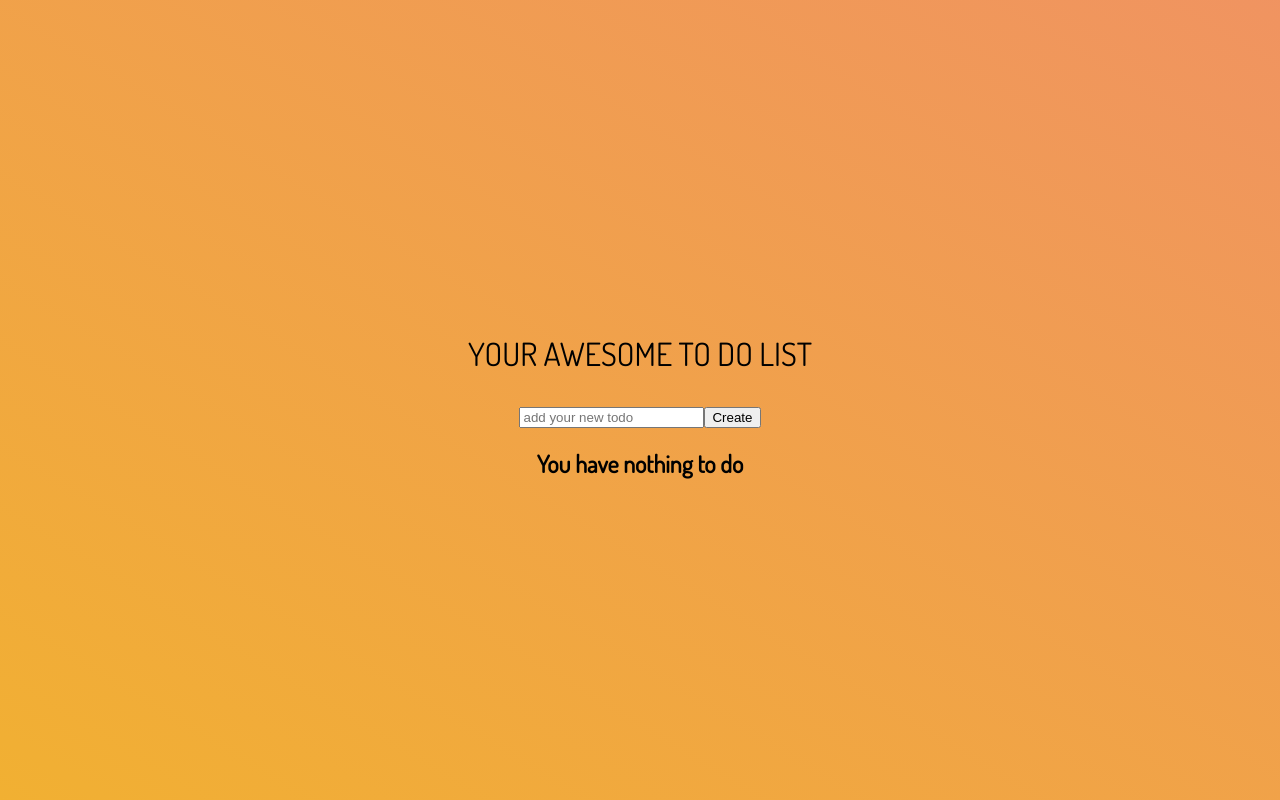
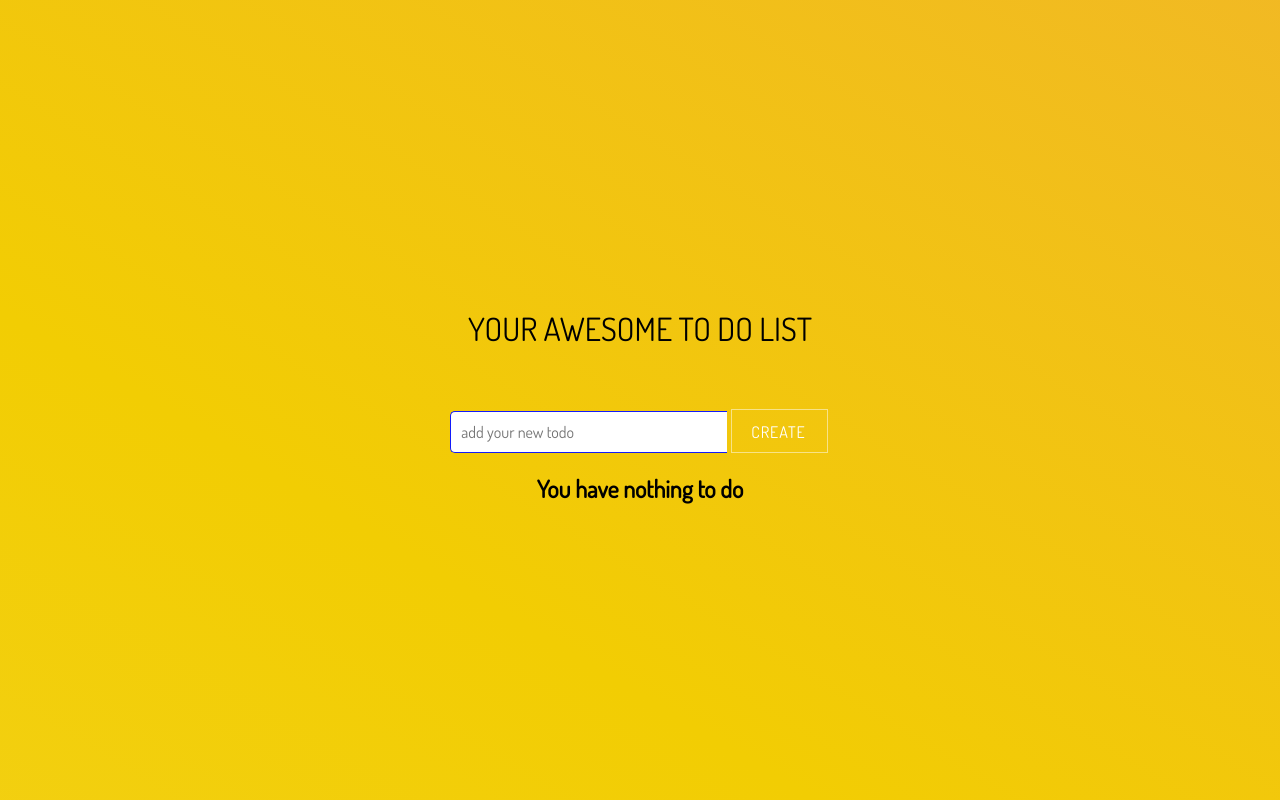
Before and after one commit to AlenaAlyona/todo_list, a React (Create React App) app: page / in a window 1280 px wide. Built offline with nearby package versions, Linux system fonts and the light colour scheme.

Commit message:
styled submit button in Form.tsx

```diff
--- a/src/App.css
+++ b/src/App.css
@@ -36,10 +36,10 @@
   );
   background-size: 4200% 4200%;
 
-  -webkit-animation: AnimationName 360s ease infinite;
-  -moz-animation: AnimationName 360s ease infinite;
-  -o-animation: AnimationName 360s ease infinite;
-  animation: AnimationName 360s ease infinite;
+  -webkit-animation: AnimationName 120s ease infinite;
+  -moz-animation: AnimationName 120s ease infinite;
+  -o-animation: AnimationName 120s ease infinite;
+  animation: AnimationName 120s ease infinite;
 }
 
 @-webkit-keyframes AnimationName {
--- a/src/components/Form.tsx
+++ b/src/components/Form.tsx
@@ -1,13 +1,18 @@
 import React, { useState } from "react";
 import { PropsForm } from "../model";
+import "./form.css";
 
 function Form(props: PropsForm) {
   const [todo, setTodo] = useState("");
 
   const submit = (event: any) => {
     event.preventDefault();
-    props.handleSubmit(todo);
-    setTodo("");
+    if (todo.length > 0) {
+      props.handleSubmit(todo);
+      setTodo("");
+    } else {
+      console.log("Please fiil in this field");
+    }
   };
 
   return (
@@ -21,7 +26,9 @@ function Form(props: PropsForm) {
         required
         onChange={(e) => setTodo(e.target.value)}
       ></input>
-      <button type="submit">Create</button>
+      <button className="btnDefault">
+        <span className="btn">CREATE</span>
+      </button>
     </form>
   );
 }
--- /dev/null
+++ b/src/components/form.css
@@ -0,0 +1,97 @@
+form {
+  flex-flow: row nowrap;
+  width: 100%;
+  margin: 30px 0 0 0;
+  position: relative;
+  border: none;
+  display: flex;
+  flex-direction: row;
+  justify-content: center;
+}
+
+input {
+  cursor: text;
+  border: 1px solid;
+  border-color: #121bfa;
+  border-right-width: 0;
+  border-radius: 5px 0 0 5px;
+  width: 20%;
+}
+
+input:focus {
+  outline: none !important;
+}
+
+input,
+textarea,
+button {
+  padding: 10px;
+  flex-shrink: none;
+  display: inline-block;
+  font-family: inherit;
+  font-size: inherit;
+}
+
+.btnDefault {
+  background: none;
+  border: none;
+  padding: 0;
+  font: inherit;
+  cursor: pointer;
+  outline: inherit;
+  margin: 0;
+  padding: 0;
+  width: 8%;
+}
+
+.btn {
+  width: 100%;
+
+  outline: none;
+  text-decoration: none;
+  border-radius: 0 5px 5px 0;
+  letter-spacing: 1px;
+  position: relative;
+  color: white;
+  line-height: 42px;
+  font-size: 16px;
+  padding: 11px 20px;
+  margin: 0;
+}
+
+.btn::before,
+.btn::after {
+  content: "";
+  position: absolute;
+  transition: all 0.3s;
+  bottom: 0;
+  left: 0;
+  width: 100%;
+  height: 100%;
+  z-index: 1;
+}
+
+.btn:hover span {
+  transform: scale(1.2, 1.2);
+}
+
+.btn::before {
+  opacity: 0;
+  background: rgba(255, 255, 255, 0.1);
+  transform: scale(0.1, 0.1);
+}
+
+.btn:hover::before {
+  opacity: 1;
+  transform: scale(1, 1);
+}
+
+.btn::after {
+  transition: all 0.3s;
+  border: 1px solid rgba(255, 255, 255, 0.5);
+}
+
+.btn:hover::after {
+  transform: scale(0, 0);
+  opacity: 0;
+}
```
